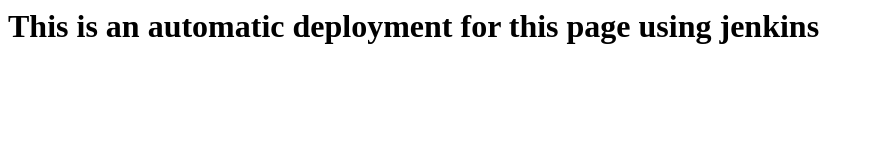
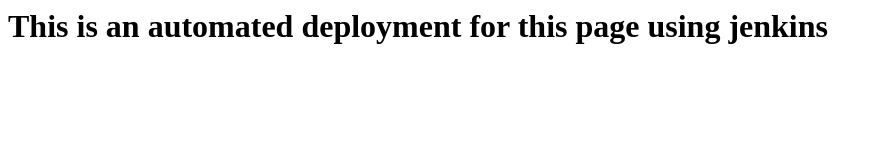
Before and after one commit to omaraliii1/jenkins-test, a plain HTML site: page index.html in a window 1280 px wide. Shown: the whole page, without its empty margins (0-882 px from the left). Drawn offline with Linux system fonts and the light colour scheme.

Commit message:
Update index.html
test the CI in jenkins

```diff
--- a/index.html
+++ b/index.html
@@ -1 +1 @@
-<h1>This is an automatic deployment for this page using jenkins</h1>
+<h1>This is an automated deployment for this page using jenkins</h1>
```
